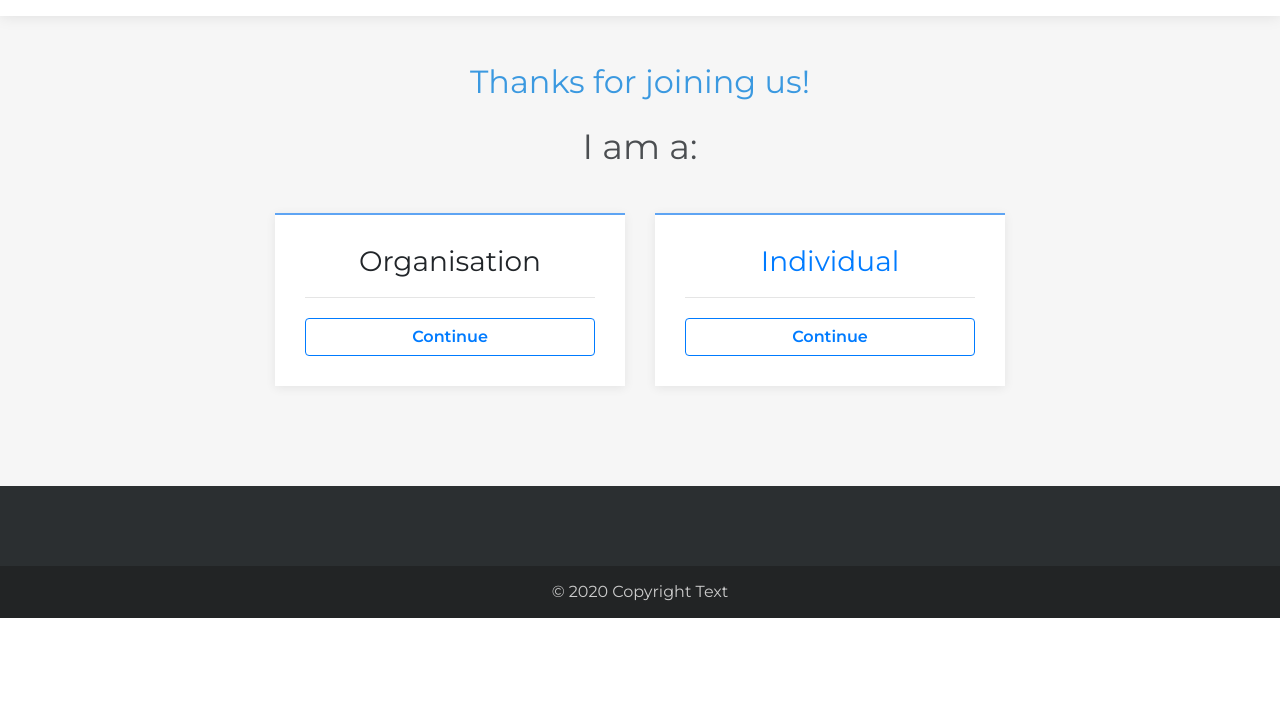
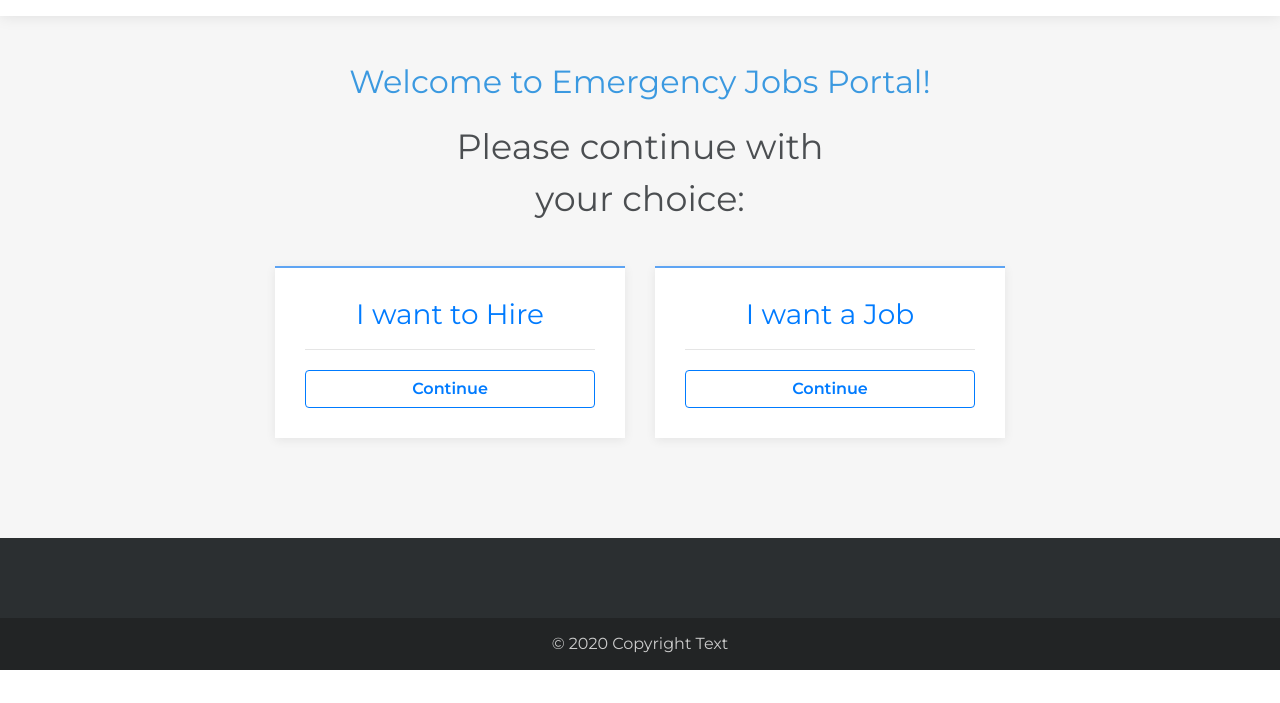
Before and after one commit to KeshavMajithia/sunhacksteam, a plain HTML site: page individual.html in a window 1280 px wide. Shown: the part 97-800 px from the top of the page. Drawn offline with nearby package versions, Linux system fonts and the light colour scheme; some packages are replaced by stand-ins of ours; a script that the page names is missing; a web font is replaced by a local one.

Commit message:
Update individual.html

```diff
--- a/individual.html
+++ b/individual.html
@@ -4,7 +4,7 @@
 <head>
     <meta charset="utf-8">
     <meta name="viewport" content="width=device-width, initial-scale=1.0, shrink-to-fit=no">
-    <title>Pricing - Brand</title>
+    <title>Jobs Portal</title>
     <link rel="stylesheet" href="assets/bootstrap/css/bootstrap.min.css">
     <link rel="stylesheet" href="https://fonts.googleapis.com/css?family=Montserrat:400,400i,700,700i,600,600i">
     <link rel="stylesheet" href="https://fonts.googleapis.com/css?family=Mate">
@@ -38,25 +38,25 @@
         <section class="clean-block clean-pricing dark">
             <div class="container">
                 <div class="block-heading">
-                    <h2 class="text-info">Thanks for joining us!</h2>
-                    <p style="font-size: 35px;">I am a:</p>
+                    <h2 class="text-info">Welcome to Emergency Jobs Portal!</h2>
+                    <p style="font-size: 35px;">Please continue with your choice:</p>
                 </div>
                 <div class="row justify-content-center">
                     <div class="col-md-5 col-lg-4">
                         <div class="clean-pricing-item">
                             <div class="heading">
-                                <h3>Organisation</h3>
+                                <a href="jpost.html"> <h3>I want to Hire</h3></a>
                             </div>
                             <p></p>
-                            <div class="price"></div><button class="btn btn-outline-primary btn-block" type="button"><a href= "profile.html">Continue </button></div>
+                            <div class="price"></div><button class="btn btn-outline-primary btn-block" type="button">Continue </button></div>
                     </div>
                     <div class="col-md-5 col-lg-4">
                         <div class="clean-pricing-item">
                             <div class="heading">
-                                <h3>Individual</h3>
+                               <a href= "appform.html"><h3>I want a Job</h3></a>
                             </div>
                             <p></p>
-                            <div class="price"></div><button class="btn btn-outline-primary btn-block" type="button"><a href= "profile.html">Continue</button></div>
+                            <div class="price"></div><button class="btn btn-outline-primary btn-block" type="button">Continue</button></div>
                     </div>
                 </div>
             </div>
```
